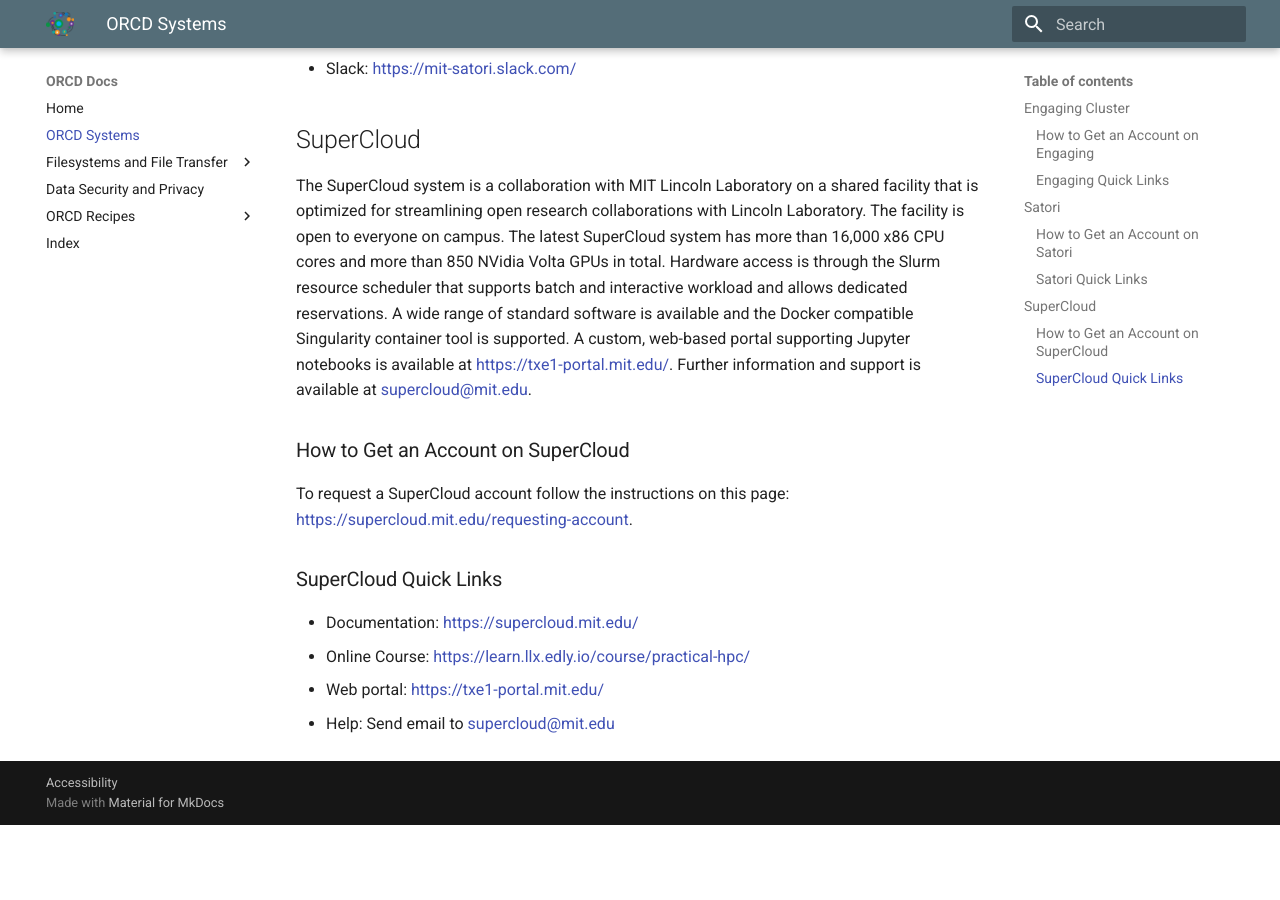
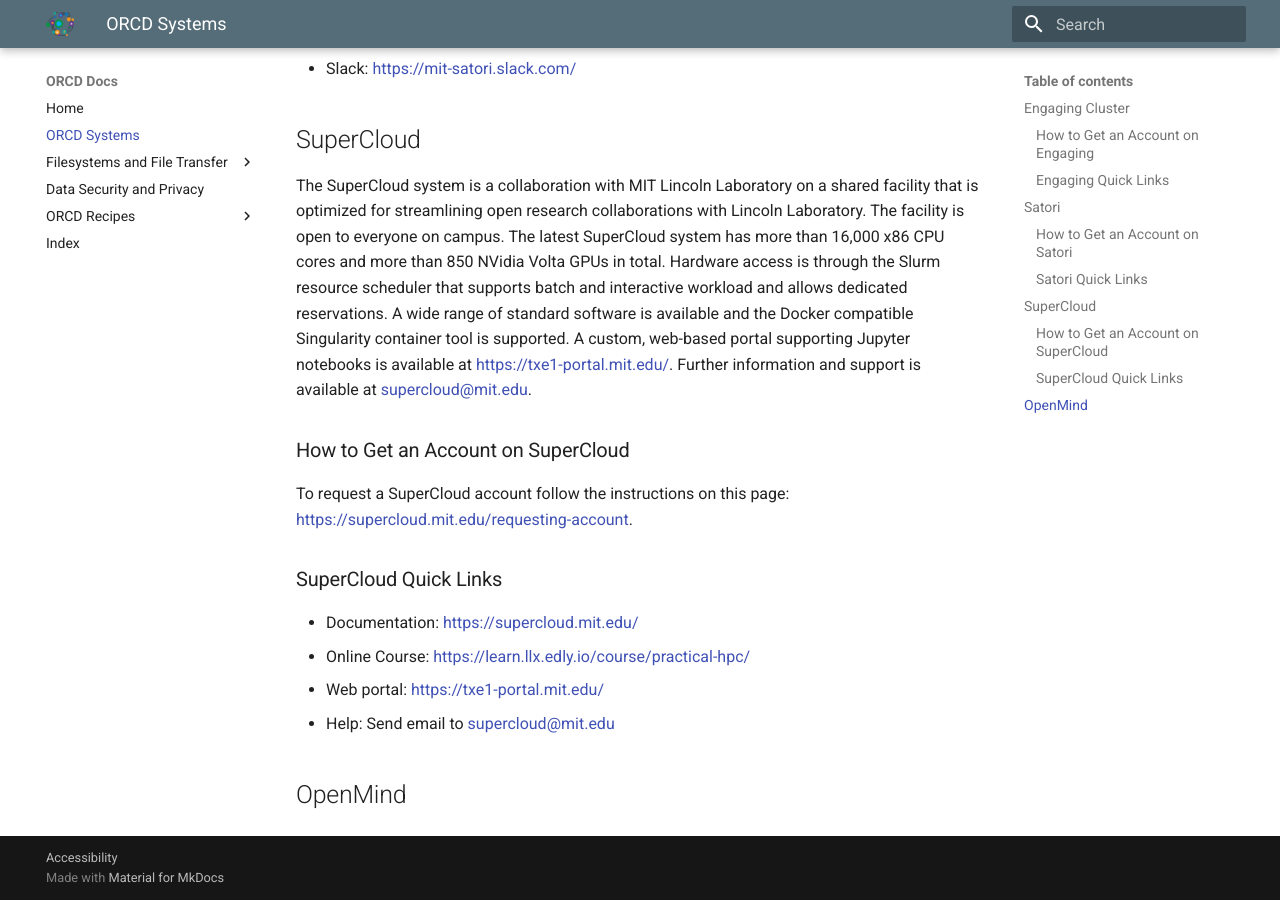
Before and after one commit to mit-orcd/orcd-docs-edit, an MkDocs documentation site: the page built from docs/orcd-systems.md, in a window 1280 px wide and 900 px high, scrolled down 1645 px. Built offline with MkDocs 1.6.1 and Material for MkDocs 9.7.7, drawn with Linux system fonts in a browser that asks for light colours; before the commit the page ends 2470 px from its top, so only the background shows below that.

Commit message:
Add OpenMind

```diff
--- a/docs/orcd-systems.md
+++ b/docs/orcd-systems.md
@@ -83,3 +83,5 @@
 - Online Course: [https://learn.llx.edly.io/course/practical-hpc/](https://learn.llx.edly.io/course/practical-hpc/)
 - Web portal: [https://txe1-portal.mit.edu/](https://txe1-portal.mit.edu/)
 - Help: Send email to [supercloud@mit.edu](mailto:supercloud@mit.edu)
+
+## OpenMind
```
